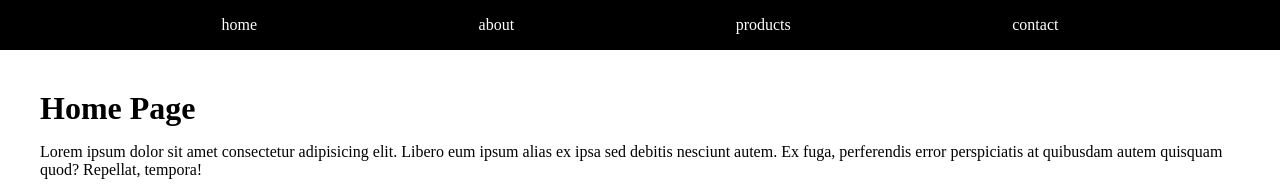
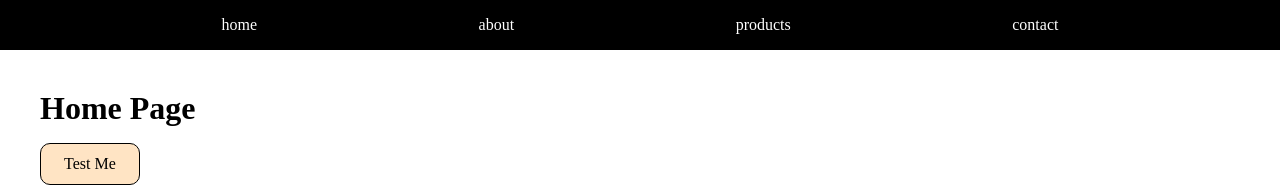
Before and after one commit to n215-arigree/week10, a plain HTML site: page index.html in a window 1280 px wide. Shown: the top 192 px of the page. Drawn offline with Linux system fonts and the light colour scheme.

Commit message:
functionality

```diff
--- a/app/app.js
+++ b/app/app.js
@@ -1,5 +1,6 @@
 var homeContent = `<div class="home">
 <h1>Home Page</h1>
+<div class="testButton" onclick="testButton()">Test Me</div>
 <p>
   Lorem ipsum dolor sit amet consectetur adipisicing elit. Libero eum
   ipsum alias ex ipsa sed debitis nesciunt autem. Ex fuga, perferendis
@@ -99,19 +100,31 @@ var contactContent = `<div class="contact">
 function initListeners() {
   $("nav a").on("click", (e) => {
     let btnID = e.currentTarget.id;
+    loadContent(btnID);
     // console.log("button id " + btnID);
-    let pageContent = btnID + "Content";
+    // let pageContent = btnID + "Content";
     // console.log(btnID + " Content");
     // console.log(pageContent);
     // console.log(pageContent);
 
     // $("#app").html(btnID);
     //html wipes information out, replaces with next. so on this screen when you click nav button the button id pops up in body. with .html it replaces the text when you press a different button. you can also use prepend to add the text before (keeps it doesn't clear) and append to add to the end
-    $("#app").html(eval(pageContent));
+    // $("#app").html(eval(pageContent));
   });
 }
 
+function loadContent(pageName) {
+  let pageContent = pageName + "Content";
+  $("#app").html(eval(pageContent));
+}
+
+function testButton() {
+  alert("test");
+}
+
 $(document).ready(function () {
-  $("#app").html(homeContent);
+    loadContent("home");
+
+//   $("#app").html(homeContent);
   initListeners();
 });
--- a/css/styles.css
+++ b/css/styles.css
@@ -36,3 +36,17 @@ nav a {
 .home img {
     height: 300px;
 }
+.home .testButton{
+    width: 100px;
+    height: 25px;
+    padding: 20px 10px;
+    background-color: bisque;
+    border-radius: 10px;
+    border: 1px solid black;
+    margin-bottom: 20px;
+    cursor: pointer;
+    display: flex;
+    align-items: center;
+    justify-content: center;
+
+}
```
